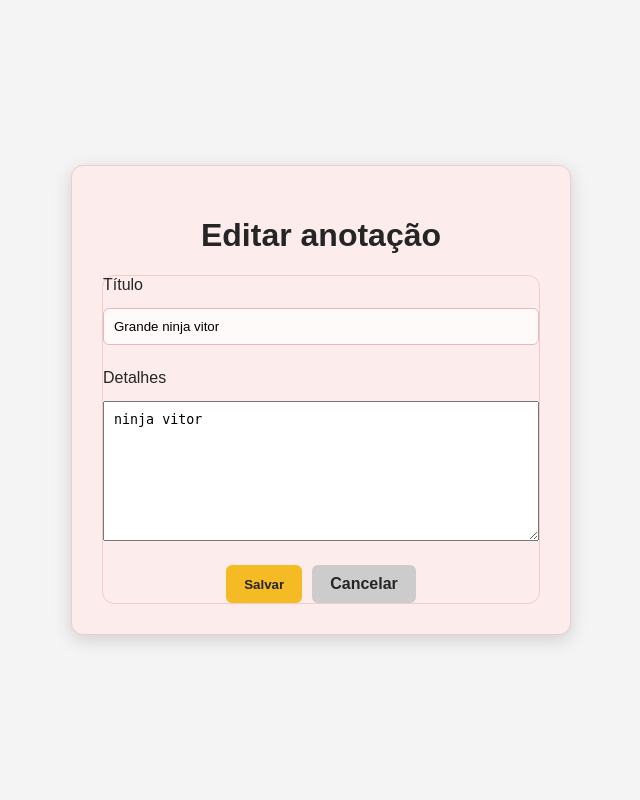
After one commit to Henrique-c2/prog-eficaz-projeto1, a Flask app: page /update/3 in a window 1280 px wide. The commit adds this page. Shown: the whole page, without its empty margins (319-959 px from the left). Run offline with Flask 3, Linux system fonts and the light colour scheme; data comes from the database, SQL or seed files in the repository; both versions use the stored data as it was after the commit.

Commit message:
Tarefa 4 - Editar notas

```diff
--- a/servidor.py
+++ b/servidor.py
@@ -27,5 +27,20 @@ def delete_note(note_id):
     views.delete(note_id)
     return redirect("/")
 
+@app.route("/update/<int:note_id>")
+def edit_note(note_id):
+    return render_template_string(views.edit(note_id))
+
+
+@app.route("/update", methods=["POST"])
+def update_note():
+    note_id = request.form.get("id")
+    titulo = request.form.get("titulo")
+    detalhes = request.form.get("detalhes")
+
+    views.update(note_id, titulo, detalhes)
+
+    return redirect("/")
+
 if __name__ == '__main__':
     app.run(debug=True)
--- a/static/getit.css
+++ b/static/getit.css
@@ -150,3 +150,88 @@ form input:not([type="submit"]):focus {
     color: white;
     background-color: #c94b4b;
 }
+
+.edit-button {
+    display: inline-block;
+    margin-top: 15px;
+    padding: 7px 12px;
+    color: #655100;
+    background-color: rgba(255, 255, 255, 0.45);
+    border: 1px solid rgba(101, 81, 0, 0.3);
+    border-radius: 6px;
+    text-decoration: none;
+    font-size: 14px;
+    font-weight: bold;
+}
+
+.edit-button:hover {
+    color: white;
+    background-color: #b99600;
+}
+
+.edit-page {
+    min-height: 100vh;
+    display: flex;
+    justify-content: center;
+    align-items: center;
+}
+
+.edit-container {
+    width: min(500px, 90%);
+    padding: 30px;
+    background-color: #fdecec;
+    border: 1px solid #f3caca;
+    border-radius: 12px;
+    box-shadow: 0 5px 18px rgba(0, 0, 0, 0.15);
+}
+
+.edit-container h1 {
+    text-align: center;
+}
+
+.edit-form {
+    display: flex;
+    flex-direction: column;
+    align-items: stretch;
+    padding: 0;
+    margin: 0;
+    box-shadow: none;
+}
+
+.edit-form input,
+.edit-form textarea {
+    width: 100%;
+    margin: 6px 0 16px;
+    padding: 10px;
+}
+
+.edit-form textarea {
+    min-height: 140px;
+    resize: vertical;
+}
+
+.edit-actions {
+    display: flex;
+    justify-content: center;
+    gap: 10px;
+}
+
+.edit-actions button,
+.cancel-button {
+    padding: 10px 18px;
+    border: none;
+    border-radius: 6px;
+    font-weight: bold;
+    text-decoration: none;
+    cursor: pointer;
+}
+
+.edit-actions button {
+    background-color: #f5bb24;
+    color: #252525;
+}
+
+.cancel-button {
+    background-color: #cccccc;
+    color: #252525;
+}
--- /dev/null
+++ b/static/templates/edit.html
@@ -0,0 +1,42 @@
+<!DOCTYPE html>
+<html>
+<head>
+    <meta charset="UTF-8">
+    <title>Editar anotação</title>
+
+    <link
+        rel="stylesheet"
+        href="{{{{ url_for('static', filename='getit.css') }}}}"
+    >
+</head>
+<body class="edit-page">
+
+    <main class="edit-container">
+        <h1>Editar anotação</h1>
+        <form action="/update" method="POST" class="edit-form">
+
+            <input type="hidden" name="id" value="{id}">
+
+            <label for="titulo">Título</label>
+            <input
+                id="titulo"
+                type="text"
+                name="titulo"
+                value="{title}"
+                required
+            >
+            <label for="detalhes">Detalhes</label>
+            <textarea
+                id="detalhes"
+                name="detalhes"
+                required
+            >{details}</textarea>
+
+            <div class="edit-actions">
+                <button type="submit">Salvar</button>
+                <a href="/" class="cancel-button">Cancelar</a>
+            </div>
+        </form>
+    </main>
+</body>
+</html>
--- a/utils.py
+++ b/utils.py
@@ -2,6 +2,11 @@ import sqlite3
 
 nome_banco = "banco.db"
 
+class Note:
+    def __init__(self, id, titulo, detalhes):
+        self.id = id
+        self.titulo = titulo
+        self.detalhes = detalhes
 
 def get_connection():
     conexao = sqlite3.connect(nome_banco)
@@ -74,3 +79,41 @@ def delete_note(note_id):
 
     conexao.commit()
     conexao.close()
+
+def get_note(note_id):
+    conexao = get_connection()
+    cursor = conexao.cursor()
+
+    cursor.execute(
+        "SELECT id, titulo, detalhes FROM notes WHERE id = ?",
+        (note_id,)
+    )
+
+    resultado = cursor.fetchone()
+    conexao.close()
+
+    if resultado is None:
+        return None
+
+    return Note(
+        id=resultado[0],
+        titulo=resultado[1],
+        detalhes=resultado[2]
+    )
+
+
+def update_note(note_id, titulo, detalhes):
+    conexao = get_connection()
+    cursor = conexao.cursor()
+
+    cursor.execute(
+        """
+        UPDATE notes
+        SET titulo = ?, detalhes = ?
+        WHERE id = ?
+        """,
+        (titulo, detalhes, note_id)
+    )
+
+    conexao.commit()
+    conexao.close()
--- a/views.py
+++ b/views.py
@@ -1,4 +1,4 @@
-from utils import load_data, load_template, add_form, delete_note
+from utils import load_data, load_template, add_form, delete_note,get_note,update_note
 def index():
     note_template = load_template("components/note.html")
 
@@ -20,3 +20,19 @@ def submit(titulo, detalhes):
 
 def delete(note_id):
     delete_note(note_id)
+
+def edit(note_id):
+    note = get_note(note_id)
+
+    if note is None:
+        return "Anotação não encontrada"
+
+    return load_template("edit.html").format(
+        id=note.id,
+        title=note.titulo,
+        details=note.detalhes
+    )
+
+
+def update(note_id, titulo, detalhes):
+    update_note(note_id, titulo, detalhes)
```
Also changed, not shown: static/templates/components/note.html (+7 -0 lines), banco.db.
